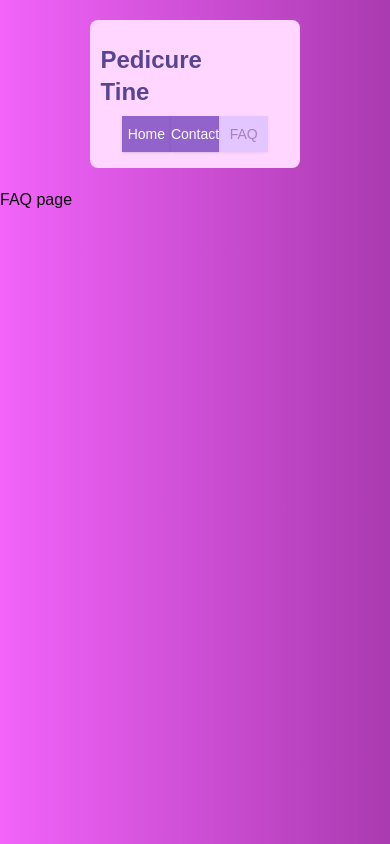
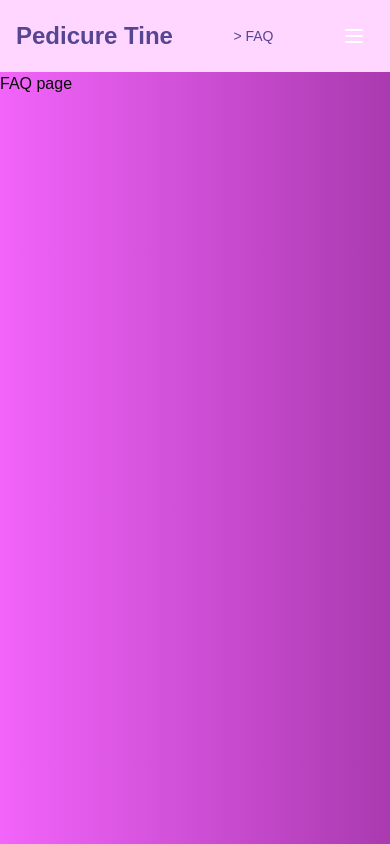
Before and after one commit to BlueGhostface/SiteMom, a Next.js app: page /faq in a window 390 px wide. Built offline with nearby package versions, Linux system fonts and the light colour scheme.

Commit message:
Header optimized for mobile and added carddetails

```diff
--- /dev/null
+++ b/app/domain/home/ContactCard.tsx
@@ -0,0 +1,26 @@
+
+export function ContactCard() {
+
+
+    return (
+        <div className="col-span-1 col-start-6 p-2 bg-background-contact">
+        <h3 className="font-bold text-lg">Contact gegevens</h3>
+        <div>
+          <h4 className="font-bold">{"Pauwels 'Tine'"}</h4>
+          <div className="my-2">
+            <div>{`Berthoutstraat 14`}</div>
+            <div>{`2570 Duffel`}</div>
+          </div>
+          <div>
+            <div>{`GSM: (+32) 0468 12 78 75`}</div>
+            <div>{`BTW: BE 0708.905.001`}</div>
+          </div>
+        </div>
+        <div className="w-full rounded-full">
+          {/* <iframe width="100%" height="250" src="https://maps.google.com/maps?width=100%25&amp;height=250&amp;hl=en&amp;q=berthoutstraat14%20duffel%20beldium+(Pedicure%20Tine)&amp;t=&amp;z=15&amp;ie=UTF8&amp;iwloc=B&amp;output=embed"></iframe> */}
+        <iframe src="https://www.google.com/maps/embed?pb=!1m18!1m12!1m3!1d2506.1179989802276!2d4.513703200000001!3d51.087829799999994!2m3!1f0!2f0!3f0!3m2!1i1024!2i768!4f13.1!3m3!1m2!1s0x47c3e4cc2ff45cf3%3A0xd080940f468c20c5!2sBerthoutstraat%2014%2C%202570%20Duffel!5e0!3m2!1snl!2sbe!4v1731701788843!5m2!1snl!2sbe" width="100%" height="250" loading="lazy" referrerPolicy="no-referrer-when-downgrade"></iframe>
+
+        </div>
+      </div>
+    )
+}
--- a/app/domain/home/Header.tsx
+++ b/app/domain/home/Header.tsx
@@ -1,53 +1,124 @@
 "use client";
 import { Button } from "@/components/ui/button";
+import { useState } from "react";
 import { usePathname, useRouter } from "next/navigation";
-
-
+import { Menu } from "lucide-react";
 
 export function Header() {
+  const [menuOpen, setMenuOpen] = useState(false);
   const router = useRouter();
   const pathname = usePathname();
 
-  const NavigateHome = () => {
-    if (pathname !== "/") {
-      router.push("/");
+  const Navigate = (path: string) => {
+    if (pathname !== path) {
+      router.push(path);
+      setMenuOpen(false);
     }
   };
 
-  const NavigateContact = () => {
-    if (pathname !== "/contact") {
-      router.push("/contact");
-    }
-  };
-
-  const NavigateFaq = () => {
-    if (pathname !== "/faq") {
-      router.push("/faq");
+  const currentPage = () => {
+    switch (pathname) {
+      case "/":
+        return "Home";
+      case "/contact":
+        return "Contact";
+      case "/faq":
+        return "FAQ";
+      default:
+        return "Test";
     }
   };
 
   return (
-    <nav className="flex justify-center p-5">
+    <nav>
+      {/* mobile layout */}
+      <div className="p-4 md:hidden bg-nav-background text-nav-Text-Title">
+        {/* Top Section - Title and Breadcrumb */}
+        <div className="flex justify-between items-center">
+          <h1
+            className="text-2xl font-bold cursor-pointer"
+            onClick={() => Navigate("/")}
+          >
+            Pedicure Tine
+          </h1>
+          <span className="text-sm">{`> ${currentPage()}`}</span>
+          {/* Hamburger Icon */}
+          <button
+            className="md:hidden p-2"
+            onClick={() => setMenuOpen((prev) => !prev)}
+          >
+            <Menu className="text-white" />
+          </button>
+        </div>
+
+        {/* Hamburger Menu - Only Visible in Mobile */}
+        {menuOpen && (
+          <div className="absolute left-0 w-full bg-nav-background mt-2 p-4 shadow-lg z-50 flex flex-col space-y-2">
+            <button
+              className={`p-2 rounded ${
+                pathname === "/" ? "bg-nav-background-disabled text-nav-Text-Button" : "bg-nav-background-button"
+              }`}
+              onClick={() => Navigate("/")}
+            >
+              Home
+            </button>
+            <button
+              className={`p-2 rounded ${
+                pathname === "/contact" ? "bg-nav-background-disabled text-nav-Text-Button" : "bg-nav-background-button"
+              }`}
+              onClick={() => Navigate("/contact")}
+            >
+              Contact
+            </button>
+            <button
+              className={`p-2 rounded ${
+                pathname === "/faq" ? "bg-nav-background-disabled text-nav-Text-Button" : "bg-nav-background-button"
+              }`}
+              onClick={() => Navigate("/faq")}
+            >
+              FAQ
+            </button>
+          </div>
+        )}
+      </div>
+      {/* desktop layout */}
+      <div className="hidden md:flex justify-center p-5">
         <div className="bg-nav-background text-white py-4 w-3/5 content-center self-center rounded-lg">
           <div className="container flex-col grow items-center justify-between">
             {/* Top Section - Title */}
-          <div className="w-2/5 my-2 flex grow justify-center ">
+            <div className="w-2/5 my-2 flex grow justify-center">
               <h1
                 className={`text-2xl font-bold text-nav-Text-Title ${
                   pathname === "/" ? "" : "cursor-pointer"
                 }`}
-              onClick={NavigateHome}
+                onClick={() => Navigate("/")}
               >
                 Pedicure Tine
               </h1>
             </div>
 
             <div className="flex grow">
-            {/* bottom Section - Buttons */}
-            <div className="w-3/5 left-0 flex grow justify-center ">
-            <Navbutton path={pathname} currentpath="/" name="Home" fn={NavigateHome}></Navbutton>
-            <Navbutton path={pathname} currentpath="/contact" name="Contact" fn={NavigateContact}></Navbutton>
-            <Navbutton path={pathname} currentpath="/faq" name="FAQ" fn={NavigateFaq}></Navbutton>
+              {/* Bottom Section - Buttons */}
+              <div className="w-3/5 left-0 flex grow justify-center">
+                <NavButton
+                  path={pathname}
+                  currentPath="/"
+                  name="Home"
+                  fn={() => Navigate("/")}
+                />
+                <NavButton
+                  path={pathname}
+                  currentPath="/contact"
+                  name="Contact"
+                  fn={() => Navigate("/contact")}
+                />
+                <NavButton
+                  path={pathname}
+                  currentPath="/faq"
+                  name="FAQ"
+                  fn={() => Navigate("/faq")}
+                />
+              </div>
             </div>
           </div>
         </div>
@@ -56,22 +127,22 @@ export function Header() {
   );
 }
 
-interface navbuttonprops{
-  path:string;
-  currentpath:string;
-  name:string;
-  fn: ()=> void;
+interface NavButtonProps {
+  path: string;
+  currentPath: string;
+  name: string;
+  fn: () => void;
 }
 
-function Navbutton({path,currentpath,name,fn}: navbuttonprops) {
+function NavButton({ path, currentPath, name, fn }: NavButtonProps) {
   return (
     <Button
-      disabled={path === currentpath}
+      disabled={path === currentPath}
       className={`w-1/3 ${
-        path === currentpath
-          ? " bg-nav-background-disabled text-nav-Text-Button"
+        path === currentPath
+          ? "bg-nav-background-disabled text-nav-Text-Button"
           : "bg-nav-background-button hover:bg-nav-background-button-Hover"
-      } `}
+      }`}
       onClick={fn}
     >
       {name}
--- a/app/page.tsx
+++ b/app/page.tsx
@@ -1,6 +1,9 @@
+import { ContactCard } from './domain/home/ContactCard';
 export default function Home() {
   return (
-    <div className={`flex grow h-4/6 `}>
+    <div className={`grid justify-between grid-cols-7 `}>
+      <div className="col-span-4 col-start-2">home</div>
+      <ContactCard/>
     </div>
   );
 }
--- a/tailwind.config.ts
+++ b/tailwind.config.ts
@@ -27,6 +27,7 @@ const config: Config = {
   			background: {
 				DEFAULT: '#f264fa',
 				gradient: '#aa3ab0',
+				contact: '#ffd6ff',
 			},
 			nav:{
 				background:{
```
Lines whose indentation alone changed are shown as unchanged.
